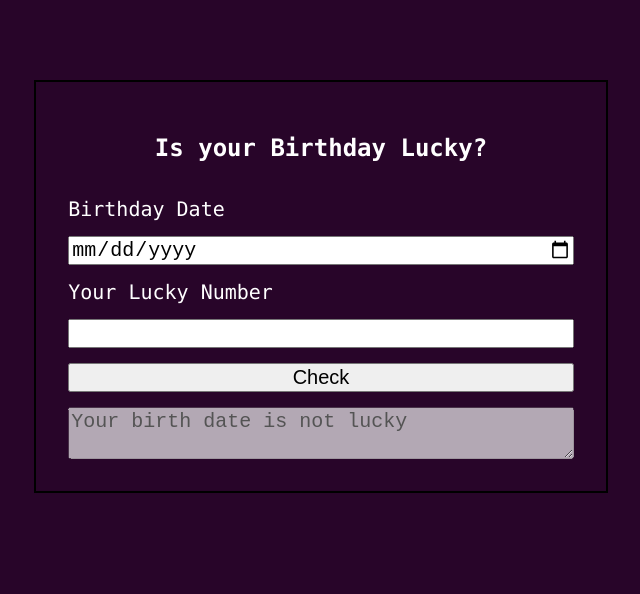
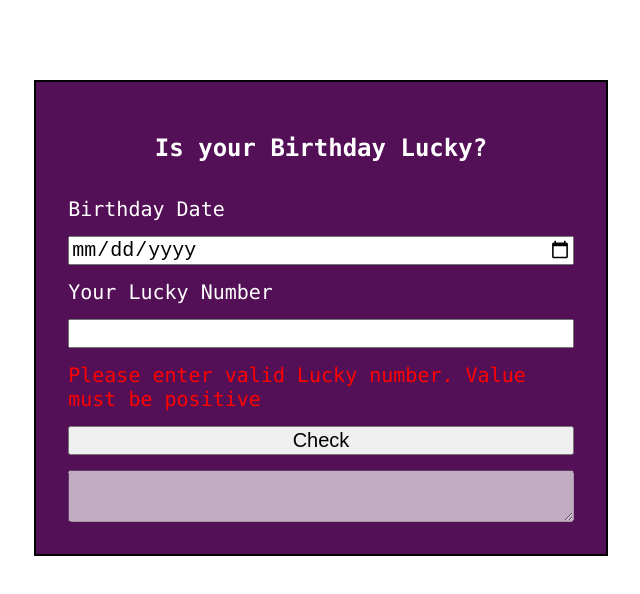
Before and after one commit to aagamdoshi1100/LuckyNumber-Mark11, a plain HTML site: page index.html in a window 1280 px wide. Both pictures are taken after a click on the button "Check". Shown: the whole page, without its empty margins (319-959 px from the left). Drawn offline with Linux system fonts and the light colour scheme.

Commit message:
feat: added negative value handler

```diff
--- a/Lucky.js
+++ b/Lucky.js
@@ -1,32 +1,54 @@
 var birthDay = document.querySelector("#birthday-date");
 var LuckyNo = document.querySelector("#Lucky-Number");
+var LuckyNoValidkar = document.querySelector("#validkar");
 var checkButton = document.querySelector("#check");
 var sum=0;
 var ParaG=document.querySelector("#para");
 
-checkButton.addEventListener("click", function GetDateByUser(){
+checkButton.addEventListener("click", NegativeValueHandler);
+
+
+function GetDateByUser(){
   ///  console.log(birthDay.value);
     var DOB = birthDay.value;
     var DOB = DOB.replaceAll("-","");
 
-  //  console.log(DOB);
+    console.log(typeof(DOB));
 
     for(i=0; i<DOB.length; i++){
 
         var StringToNumber =parseInt(DOB.charAt(i));
-      //  console.log(StringToNumber);
+        console.log(StringToNumber);
         sum += StringToNumber;
-        ParaG.innerText = sum;
+        console.log(sum);
+       // ParaG.innerText = sum;
 
     }
         Checker(sum,LuckyNo.value);
-});
+}
 
 function Checker(a,b){
     if (a%b === 0){
+        ParaG.style.color="Green";
          ParaG.innerText = "Your birth date is lucky";
 
     }else{
+      ParaG.style.color="Red";
         ParaG.innerText = "Your birth date is not lucky";
     }
 }
+
+
+function NegativeValueHandler(){
+
+  if(LuckyNo.value<=0){
+    LuckyNoValidkar.style.color="Red";
+    LuckyNoValidkar.style.display = "block";
+    LuckyNoValidkar.innerText = "Please enter valid Lucky number. Value must be positive";
+  }else{
+
+    LuckyNoValidkar.style.display = "none";
+    GetDateByUser();
+  }
+
+}
--- a/Style.css
+++ b/Style.css
@@ -1,10 +1,10 @@
 body{
-    background-color: rgb(40, 5, 41);
+
     color: white;
 }
 
 #container{
-
+    background-color: rgb(84, 16, 87);
     margin: auto;
     margin-top: 5rem ;
     width: 40%;
--- a/index.html
+++ b/index.html
@@ -14,6 +14,7 @@
         <input type="date" id="birthday-date"/>
         <label for="Lucky-Number">Your Lucky Number</label>
         <input type="text" id="Lucky-Number"/>
+        <label id="validkar" style="display: none;">Your Lucky Number</label>
         <button id="check">Check</button>
         <textarea id="para" disabled></textarea>
     </div>
```
